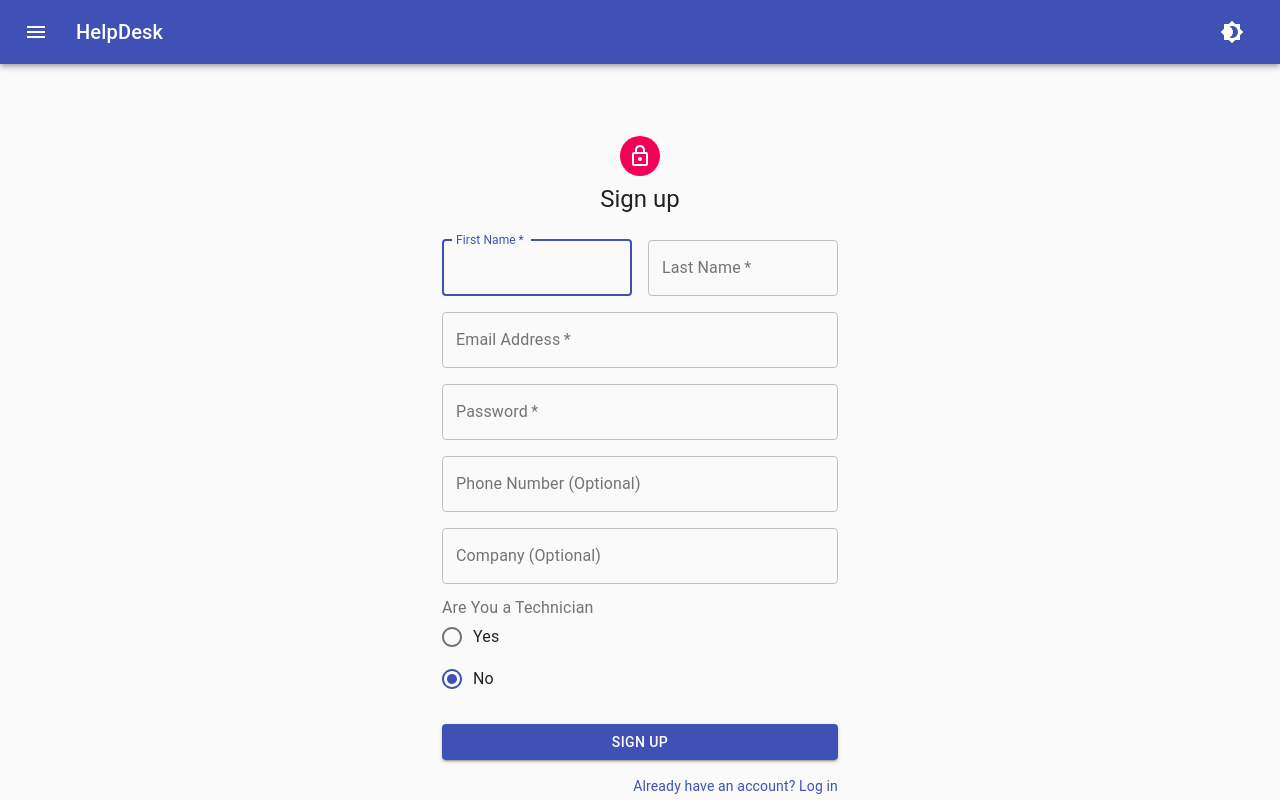
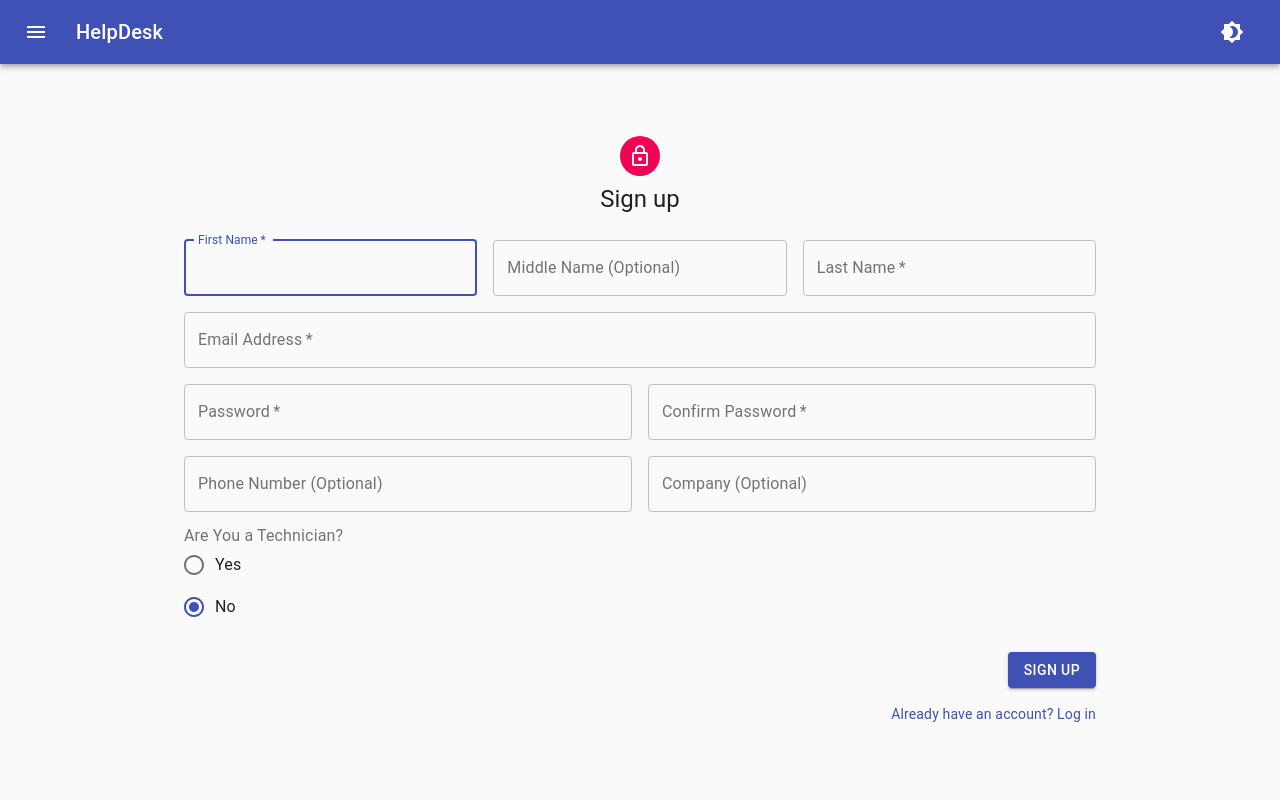
Before and after one commit to FanciestW/HelpDeskClient, a React (Create React App) app: page /signup in a window 1280 px wide. Built offline with nearby package versions, Linux system fonts and the light colour scheme.

Commit message:
Optmized sign up form

```diff
--- a/src/components/SignUp/SignUp.tsx
+++ b/src/components/SignUp/SignUp.tsx
@@ -34,15 +34,18 @@ const useStyles = makeStyles((theme) => ({
   },
   submit: {
     margin: theme.spacing(3, 0, 2),
+    float: 'right',
   },
 }));
 
 export default function SignUp() {
   const classes = useStyles();
   const [firstName, setFirstName] = useState('');
+  const [middleName, setMiddleName] = useState('');
   const [lastName, setLastName] = useState('');
   const [email, setEmail] = useState('');
   const [password, setPassword] = useState('');
+  const [confirmPassword, setConfirmPassword] = useState('');
   const [phone, setPhone] = useState('');
   const [company, setCompany] = useState('');
   const [isTechnician, setIsTechnician] = useState('no');
@@ -51,8 +54,14 @@ export default function SignUp() {
     setIsTechnician(event.target.value);
   };
 
+  // const handleSignUp = async () => {
+  //   try {
+  //     const signUpDate = { firstName, lastName, email, password, company, isTechnician }
+  //   }
+  // };
+
   return (
-    <Container component='main' maxWidth='xs'>
+    <Container component='main' maxWidth='md'>
       <CssBaseline />
       <div className={classes.paper}>
         <Avatar className={classes.avatar}>
@@ -63,7 +72,7 @@ export default function SignUp() {
         </Typography>
         <form className={classes.form} noValidate>
           <Grid container spacing={2}>
-            <Grid item xs={12} sm={6}>
+            <Grid item xs={12} sm={4}>
               <TextField autoFocus
                 name='firstName'
                 variant='outlined'
@@ -77,7 +86,20 @@ export default function SignUp() {
                 onChange={(event: any) => setFirstName(event.target.value)}
               />
             </Grid>
-            <Grid item xs={12} sm={6}>
+            <Grid item xs={12} sm={4}>
+              <TextField
+                variant='outlined'
+                name='middleName'
+                fullWidth
+                id='middleName'
+                label='Middle Name (Optional)'
+                type='name'
+                autoComplete='additional-name'
+                value={middleName}
+                onChange={(event: any) => setMiddleName(event.target.value)}
+              />
+            </Grid>
+            <Grid item xs={12} sm={4}>
               <TextField
                 variant='outlined'
                 name='lastName'
@@ -105,7 +127,7 @@ export default function SignUp() {
                 onChange={(event: any) => setEmail(event.target.value)}
               />
             </Grid>
-            <Grid item xs={12}>
+            <Grid item xs={12} sm={6}>
               <TextField
                 variant='outlined'
                 required
@@ -119,7 +141,21 @@ export default function SignUp() {
                 onChange={(event: any) => setPassword(event.target.value)}
               />
             </Grid>
-            <Grid item xs={12}>
+            <Grid item xs={12} sm={6}>
+              <TextField
+                variant='outlined'
+                required
+                fullWidth
+                name='confirm-password'
+                label='Confirm Password'
+                type='password'
+                id='password-repeat'
+                autoComplete='current-password'
+                value={confirmPassword}
+                onChange={(event: any) => setConfirmPassword(event.target.value)}
+              />
+            </Grid>
+            <Grid item xs={12} sm={6}>
               <TextField
                 variant='outlined'
                 fullWidth
@@ -132,7 +168,7 @@ export default function SignUp() {
                 onChange={(event: any) => setPhone(event.target.value)}
               />
             </Grid>
-            <Grid item xs={12}>
+            <Grid item xs={12} sm={6}>
               <TextField
                 variant='outlined'
                 fullWidth
@@ -147,7 +183,7 @@ export default function SignUp() {
             </Grid>
             <Grid item xs={12}>
               <FormControl component="fieldset">
-                <FormLabel component="legend">Are You a Technician</FormLabel>
+                <FormLabel component="legend">Are You a Technician?</FormLabel>
                 <RadioGroup aria-label="isTechnician" name="isTechnician" value={isTechnician} onChange={handleIsTechnician}>
                   <FormControlLabel value="yes" control={<Radio color='primary'/>} label="Yes" />
                   <FormControlLabel value="no" control={<Radio color='primary'/>} label="No" />
@@ -157,7 +193,6 @@ export default function SignUp() {
           </Grid>
           <Button
             type='submit'
-            fullWidth
             variant='contained'
             color='primary'
             className={classes.submit}
```
